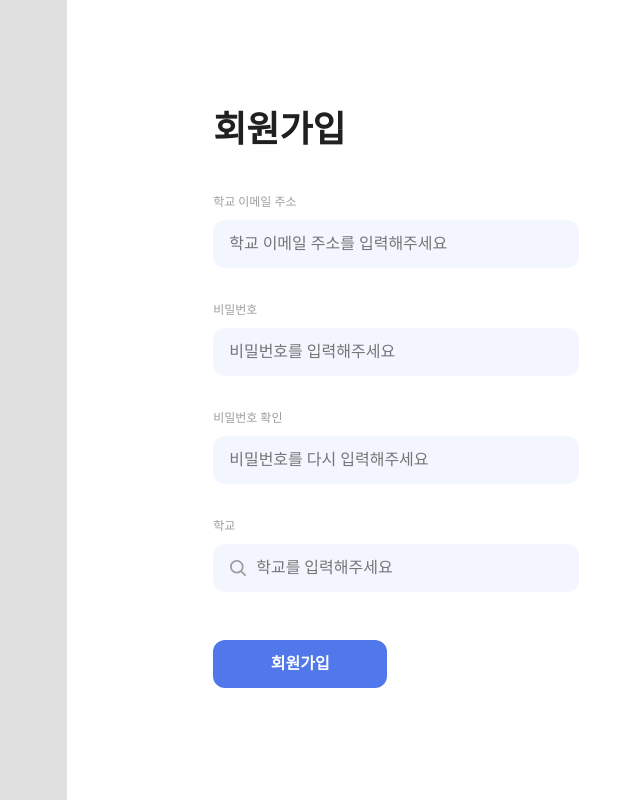
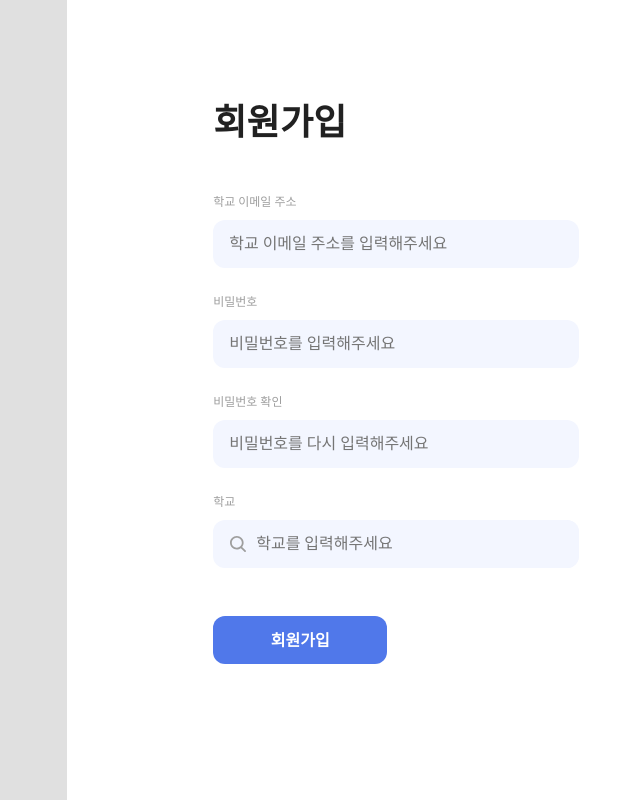
Before and after one commit to Bamdoliro/stupetition, a React (Create React App) app: page /join in a window 1280 px wide. Shown: the whole page, without its empty margins (496-1136 px from the left). Built offline with nearby package versions, Linux system fonts and the light colour scheme; no server answers.

Commit message:
FIX :: 퍼블리싱 수정

```diff
--- a/src/components/auth/Join/JoinContents/index.tsx
+++ b/src/components/auth/Join/JoinContents/index.tsx
@@ -47,6 +47,7 @@ const JoinContents = () => {
 
   return (
     <S.Container>
+      <S.Wrap>
         <S.Title>회원가입</S.Title>
         <S.InputWrap>
           <Input
@@ -82,7 +83,13 @@ const JoinContents = () => {
             onFocus={() => navigate('/join/school')}
           />
         </S.InputWrap>
-      <Button value="회원가입" onClick={submit} option="FILLED" width="174px" />
+        <Button
+          value="회원가입"
+          onClick={submit}
+          option="FILLED"
+          width="174px"
+        />
+      </S.Wrap>
     </S.Container>
   );
 };
--- a/src/components/auth/Join/JoinContents/style.ts
+++ b/src/components/auth/Join/JoinContents/style.ts
@@ -1,24 +1,28 @@
 import styled from 'styled-components';
+import * as T from 'styles/text';
 import { color } from 'styles/theme';
 
 export const Container = styled.div`
+  width: 64%;
+  height: 75.5%;
+`;
+
+export const Wrap = styled.div`
+  width: 100%;
+  height: 100%;
   display: flex;
   flex-direction: column;
-  justify-content: center;
+  justify-content: flex-start;
   gap: 48px;
-  width: 64%;
-  height: 73.5%;
 `;
 
-export const Title = styled.div`
-  font-size: 36px;
-  font-weight: 600;
-  color: ${color.black};
+export const Title = styled(T.H1)`
+  color: ${color.gray900};
 `;
 
 export const InputWrap = styled.div`
   display: flex;
   flex-direction: column;
-  gap: 36px;
+  gap: 28px;
   width: 100%;
 `;
--- a/src/components/auth/Join/SchoolContents/index.tsx
+++ b/src/components/auth/Join/SchoolContents/index.tsx
@@ -38,8 +38,8 @@ const SchoolContents = () => {
 
   return (
     <S.Container>
-      <S.Title>학교 검색</S.Title>
       <S.Wrap>
+        <S.Title>학교 검색</S.Title>
         <SearchInput
           placeholder="학교 검색"
           type="text"
--- a/src/components/auth/Join/SchoolContents/style.ts
+++ b/src/components/auth/Join/SchoolContents/style.ts
@@ -1,26 +1,23 @@
 import styled from 'styled-components';
+import * as T from 'styles/text';
 import { color } from 'styles/theme';
 
 export const Container = styled.div`
-  display: flex;
-  flex-direction: column;
-  justify-content: center;
-  gap: 48px;
   width: 64%;
-  height: 73.5%;
-`;
-
-export const Title = styled.div`
-  font-size: 36px;
-  font-weight: 600;
-  color: ${color.black};
+  height: 75.5%;
 `;
 
 export const Wrap = styled.div`
+  width: 100%;
+  height: 100%;
   display: flex;
   flex-direction: column;
-  height: 100%;
-  width: 100%;
+  justify-content: flex-start;
+  gap: 48px;
+`;
+
+export const Title = styled(T.H1)`
+  color: ${color.gray900};
 `;
 
 export const SchoolWrap = styled.ul`
--- a/src/components/auth/Login/index.tsx
+++ b/src/components/auth/Login/index.tsx
@@ -78,6 +78,7 @@ const Login = () => {
     <S.Container>
       <S.Wrap>
         <S.LoginBox>
+          <div>
             <S.Title>로그인</S.Title>
             <S.SubTitle>
               신규 사용자이신가요?{' '}
@@ -105,6 +106,7 @@ const Login = () => {
               option="FILLED"
               width="174px"
             />
+          </div>
         </S.LoginBox>
       </S.Wrap>
     </S.Container>
--- a/src/components/auth/Login/style.ts
+++ b/src/components/auth/Login/style.ts
@@ -1,4 +1,5 @@
 import styled from 'styled-components';
+import * as T from 'styles/text';
 import { color } from 'styles/theme';
 
 export const Container = styled.div`
@@ -17,6 +18,9 @@ export const Wrap = styled.div`
 `;
 
 export const LoginBox = styled.div`
+  display: flex;
+  flex-direction: column;
+  justify-content: center;
   width: 42.9%;
   height: 60%;
   background-color: ${color.white};
@@ -24,19 +28,17 @@ export const LoginBox = styled.div`
   padding: 5rem;
 `;
 
-export const Title = styled.div`
-  font-size: 32px;
-  font-weight: 600;
+export const Title = styled(T.H1)`
+  color: ${color.gray900};
   padding-bottom: 8px;
 `;
 
-export const SubTitle = styled.div`
-  font-size: 16px;
-  font-weight: 400;
+export const SubTitle = styled(T.p)`
   color: ${color.gray600};
 `;
 
-export const Join = styled.a`
+export const Join = styled(T.p)`
+  display: inline-block;
   color: ${color.main};
   cursor: pointer;
 `;
```
Lines whose indentation alone changed are shown as unchanged.
